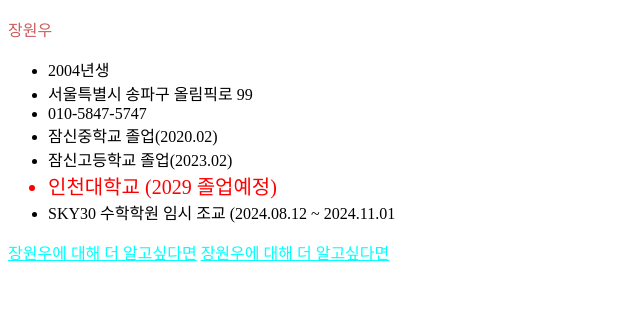
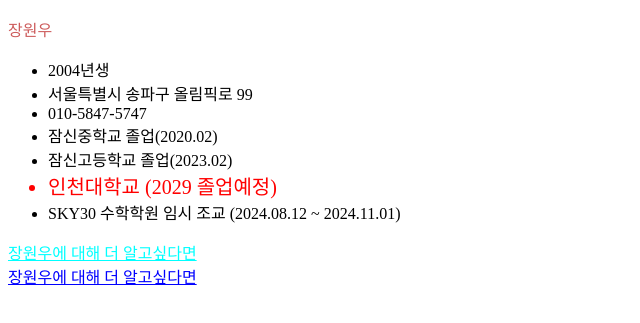
Before and after one commit to oldbutclassic/pop, a plain HTML site: page index.html in a window 1280 px wide. Shown: the part 127-450 px from the top of the page, without its empty margins (0-640 px from the left). Drawn offline with Linux system fonts and the light colour scheme.

Commit message:
Update index.html

```diff
--- a/index.html
+++ b/index.html
@@ -19,10 +19,10 @@
         <li>잠신중학교 졸업(2020.02)</li>
         <li>잠신고등학교 졸업(2023.02)</li>
         <li class="incheon" style="font-size: 20px;">인천대학교 (2029 졸업예정)</li>
-        <li>SKY30 수학학원 임시 조교 (2024.08.12 ~ 2024.11.01</li>
+        <li>SKY30 수학학원 임시 조교 (2024.08.12 ~ 2024.11.01)</li>
     </ul>
-    <a href="example.html" style="fontsize: 20pxl; color:aqua;">장원우에 대해 더 알고싶다면</a>
-    <a href="popmain.html" style="fontsize: 20pxl; color:aqua;">장원우에 대해 더 알고싶다면</a>
+    <a href="example.html" style="fontsize: 20pxl; color:aqua;">장원우에 대해 더 알고싶다면</a><br>
+    <a href="popmain.html" style="fontsize: 20pxl; color:blue;">장원우에 대해 더 알고싶다면</a>
 
 </body>
 
```
